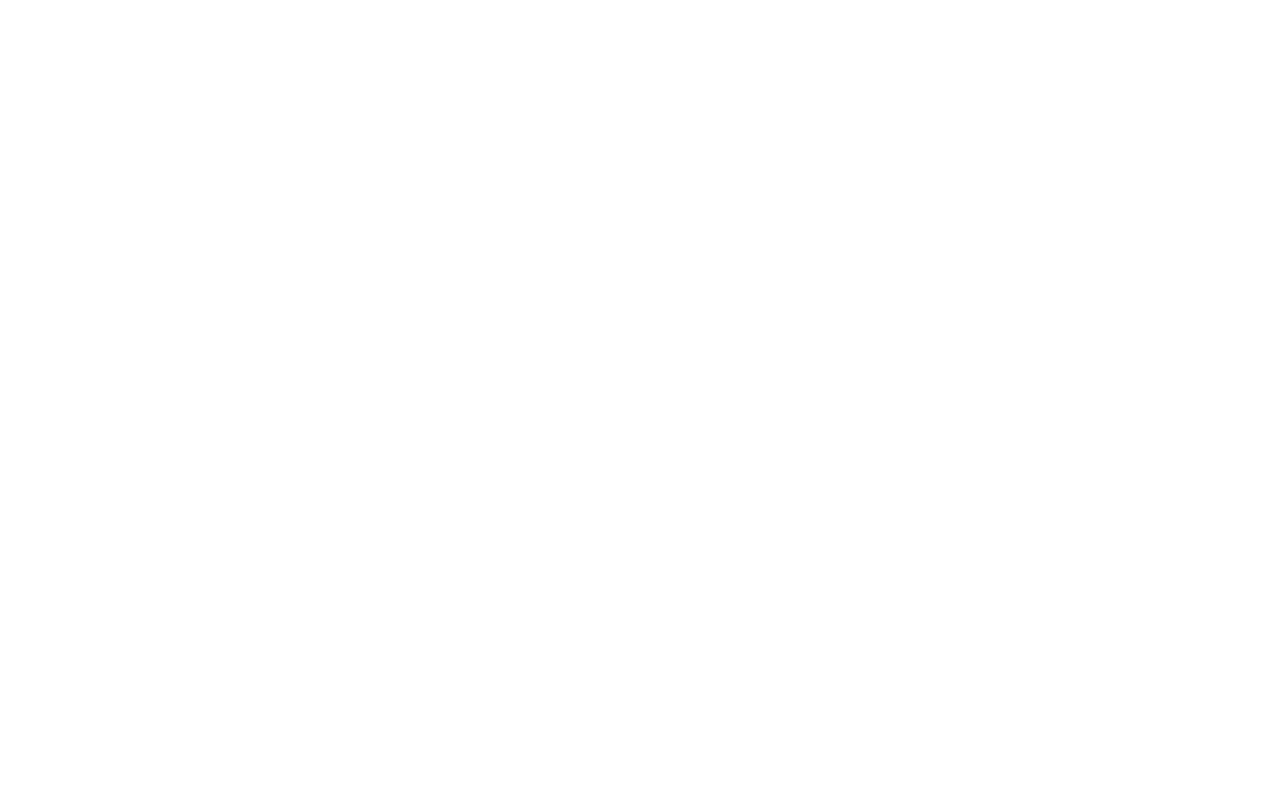
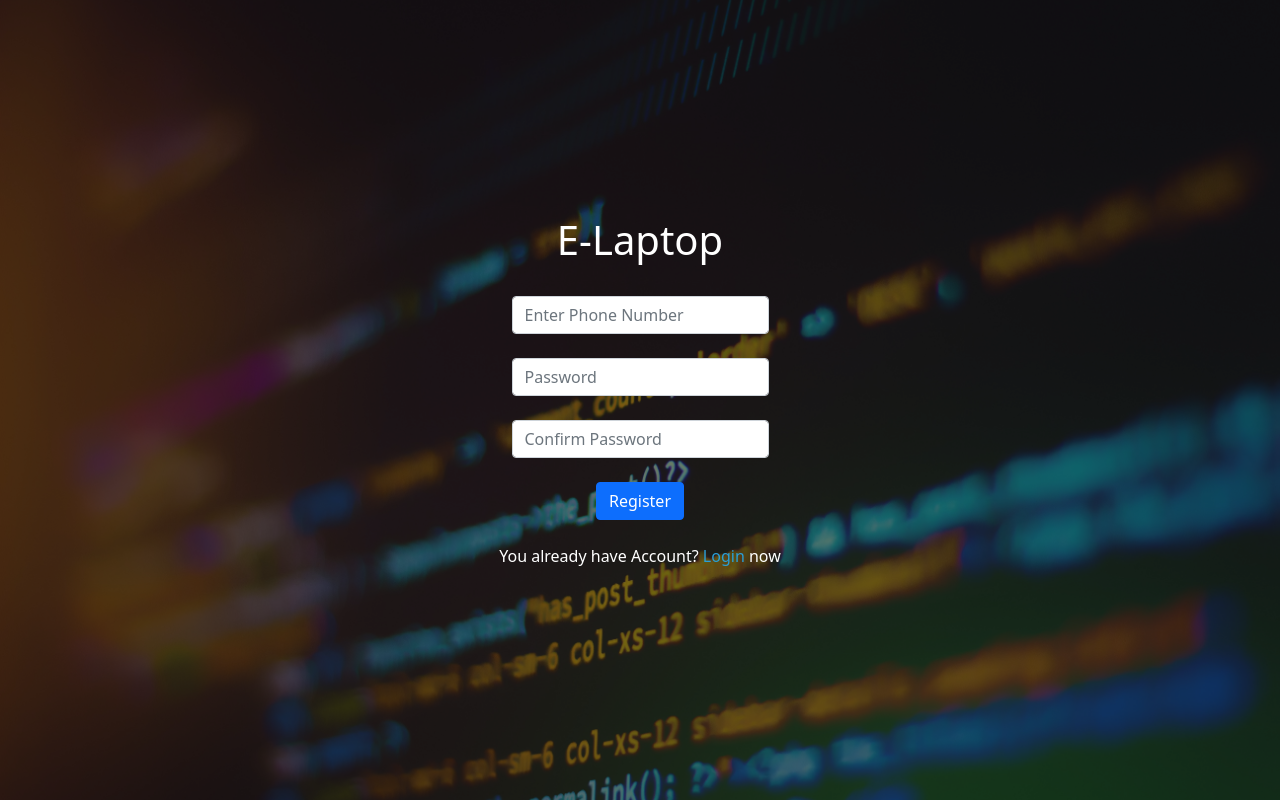
Before and after one commit to 777hanh/displayWebLaptop, a React (Create React App) app in the folder client/: page /register in a window 1280 px wide. Before the commit this address had no page. Built offline with nearby package versions, Linux system fonts and the light colour scheme.

Commit message:
complete login - 50% register - update navbarMenu

```diff
--- a/client/src/App.js
+++ b/client/src/App.js
@@ -5,6 +5,7 @@
 
 import Dashboard from './views/dashboard/dashboard'
 import Login from './views/login'
+import Register from './views/register'
 import NavigatePage from './components/layout/landing'
 
 function App() {
@@ -12,6 +13,7 @@
     <div className="App">
       <Routes>
         <Route path="/login" element={<Login />} />
+        <Route path="/register" element={<Register />} />
         <Route path="/dashboard" element={<Dashboard />} />
         <Route path="/" element={<NavigatePage />} />
       </Routes>
--- a/client/src/components/layout/navMenu.js
+++ b/client/src/components/layout/navMenu.js
@@ -1,13 +1,38 @@
-import {Link} from 'react-router-dom'
+import { Link } from 'react-router-dom'
+
+import logoutIcon from './../../assets/logout.svg'
+import { useDispatch, useSelector } from 'react-redux'
+import { LOGOUT_USER } from './../../redux/action'
+import { useNavigate } from 'react-router-dom'
 
 const NavbarMenu = () => {
 
+    const navigate = useNavigate()
+    const dispatch = useDispatch()
+    const logoutEnvent = () => {
+        dispatch(LOGOUT_USER(
+        ))
+        localStorage.removeItem('e-laptop')
+        navigate('/login')
+    }
+    const user = useSelector(state => state.user.phone)
+    // console.log(user)
+
+
     return (
+        <>
             <nav className="navbar navbar-expand-lg navbar-dark bg-dark">
                 <div className="container-fluid">
                     {/* <img src={logo} alt='logo' width='32' height='32' /> */}
                     <span className="navbar-brand ml-1">PrevLife</span>
-                <button className="navbar-toggler" type="button" data-bs-toggle="collapse" data-bs-target="#navbarColor01" aria-controls="navbarColor01" aria-expanded="false" aria-label="Toggle navigation">
+                    <button
+                        className="navbar-toggler"
+                        type="button"
+                        data-bs-toggle="collapse"
+                        data-bs-target="#navbarColor01"
+                        aria-controls="navbarColor01"
+                        aria-expanded="false"
+                        aria-label="Toggle navigation">
                         <span className="navbar-toggler-icon"></span>
                     </button>
 
@@ -23,14 +48,15 @@
                             </li>
 
                         </ul>
-                    <span className="navbar-brand nav-item" disabled>PrevLife</span>
-                    <button className="btn btn-secondary my-2 my-sm-0 nav-item" >
-                        {/* <img src={logoutIcon} alt="logout" width='24' height='16' /> */}
-                        Logout
+                        <span className="navbar-brand nav-item" disabled>{user ?'Phone: ' + user : 'anonymus'}</span>
+                        <button className="btn btn-secondary my-2 my-sm-0 nav-item" onClick={logoutEnvent} >
+                            {user ? <img src={logoutIcon} alt="logout" width='24' height='16' /> : 'Đăng nhập' }
+
                         </button>
                     </div>
                 </div>
             </nav>
+        </>
     )
 }
 
--- a/client/src/redux/action.js
+++ b/client/src/redux/action.js
@@ -11,3 +11,10 @@
         payload:data
     }
 }
+
+export const LOGOUT_USER = (data) =>{
+    return {
+        type: 'user/logoutUser',
+        payload:data
+    }
+}
--- a/client/src/redux/reducer.js
+++ b/client/src/redux/reducer.js
@@ -1,12 +1,23 @@
+import {combineReducers} from 'redux'
+
 import productReducer from '../views/dashboard/dashboardSlice'
 import userReducer from './reducer/auth'
 
-const initState = {}
 
-const rootReducer = (state = initState, action) => {
-    return {
-        productList: productReducer(state.productList, action),
-        user: userReducer(state.user, action)
-    }
-}
+////===========basic type===========
+// const initState = {}
+
+// const rootReducer = (state = initState, action) => {
+//     return {
+//         productList: productReducer(state.productList, action),
+//         user: userReducer(state.user, action)
+//     }
+// }
+
+
+////===========use combineReducer===========
+const rootReducer = combineReducers({
+    productList: productReducer,
+    user: userReducer
+})
 export default rootReducer
--- a/client/src/redux/reducer/auth.js
+++ b/client/src/redux/reducer/auth.js
@@ -12,6 +12,14 @@
                 phone: action.payload.phone
             }
 
+            case 'user/logoutUser':
+                return{
+                    ...state,
+                    isAuthenticated: false,
+                    phone:''
+                }
+
+
 
         default:
             return {
--- a/client/src/views/dashboard/dashboard.js
+++ b/client/src/views/dashboard/dashboard.js
@@ -1,9 +1,10 @@
 import Spinner from "react-bootstrap/Spinner"
 import Row from "react-bootstrap/Row"
 import Col from "react-bootstrap/Col"
+import axios from "axios"
 import { useEffect } from 'react'
 import { useSelector, useDispatch } from 'react-redux'
-import axios from "axios"
+// import { useNavigate } from 'react-router-dom';
 
 import { apiUrl } from '../../constants/apiUrl'
 import NavbarMenu from "../../components/layout/navMenu"
@@ -12,7 +13,8 @@
 
 const DashBoard = () => {
 
-
+    //useReactRouter
+    // const navigate = useNavigate()
     //dispatch
     const dispatch = useDispatch()
 
--- /dev/null
+++ b/client/src/views/register/index.js
@@ -0,0 +1,178 @@
+import React from 'react';
+import Form from 'react-bootstrap/Form'
+import axios from 'axios';
+import { Link, useNavigate, } from 'react-router-dom';
+import { useState, useEffect } from 'react';
+import { useDispatch, useSelector } from 'react-redux'
+
+import { apiUrl } from '../../constants/apiUrl'
+import { LOGIN_USER } from '../../redux/action'
+import setAuthToken from '../../utils/setAccessToken'
+// import AlertMessage from '../Layout/AlertMessage';
+
+
+
+const Register = () => {
+
+    let navigate = useNavigate()
+    const dispatch = useDispatch()
+
+    //check logged
+    useEffect(async () => {
+        const isLoged = localStorage['e-laptop']
+        if (isLoged) {
+            setAuthToken(isLoged)
+            try {
+                const req = await axios.post(`${apiUrl}/user`)
+                // console.log(req.data)
+                if (req.data.success) {
+                    navigate('/dashboard')
+                }
+                else {
+                    localStorage.removeItem('e-laptop')
+                }
+            }
+            catch (err) {
+                localStorage.removeItem('e-laptop')
+            }
+        }
+    }, [])
+
+
+    const [registerForm, setRegisterForm] = useState({
+        phone: '',
+        password: '',
+        confirmPassword: '',
+    })
+
+    const [alert, setAlert] = useState(null)
+
+    const { phone, password, confirmPassword } = registerForm
+
+    const onChangRegisterForm = event => setRegisterForm({
+        ...registerForm,
+        [event.target.name]: event.target.value
+    })
+
+    const onChangeConfirmPass = event => {
+        setRegisterForm({
+            ...registerForm,
+            confirmPassword: event.target.value
+        })
+        if (event.target.value === password) {
+            setAlert(null)
+        }
+        else {
+            setAlert({ type: 'danger', message: 'Password and Confirm Password is not equal' })
+            console.log('Password and Confirm Password is not equal')
+        }
+    }
+
+    // //Register
+    // const registerEvent = async (e) => {
+    //     e.preventDefault()
+    //     try {
+    //         // console.log(loginForm)
+    //         const response = await axios.post(`${apiUrl}/user/login`, loginForm)
+    //         // return console.log(response.data)
+    //         if (response.data.success) {
+    //             localStorage.setItem('e-laptop', response.data.accessToken)
+    //             setAuthToken(localStorage['e-laptop'])
+    //             try {
+    //                 const req = await axios.post(`${apiUrl}/user`)
+    //                 dispatch(LOGIN_USER({
+    //                     phone: req.data.user.phone
+    //                 }))
+    //                 // console.log(req.data)
+    //                 navigate(-1)
+    //             } catch (error) {
+    //                 console.log('Loi token')
+    //             }
+    //             // navigate('/dashboard')
+    //         }
+    //         else {
+    //             setAlert({ type: 'danger', message: response.data.message })
+    //             // console.log(response.data.message)
+    //         }
+    //     }
+    //     catch (err) {
+    //         console.log(err)
+    //     }
+    //     //     try {
+    //     //         const loginData = await loginUser(loginForm)
+    //     //         if (loginData.success) {
+    //     //             navigate('/dashboard')
+    //     //         }
+    //     //         else{
+    //     //             setAlert({type:'danger', message: loginData.message})
+    //     //         }
+    //     //     }
+    //     //     catch (err) {
+    //     //         console.log(err)
+    //     //     }
+    // }
+
+
+    let body = (
+        <>
+            <Form className="mt-4" >
+
+                <div className="form-group">
+                    <input
+                        type="text"
+                        className="form-control"
+                        id="phone"
+                        placeholder="Enter Phone Number"
+                        name="phone"
+                        value={phone}
+                        onChange={onChangRegisterForm}
+                    />
+                </div>
+                <div className="form-group mt-4">
+                    <input
+                        type="password"
+                        className="form-control"
+                        id="password"
+                        placeholder="Password"
+                        name="password"
+                        value={password}
+                        onChange={onChangRegisterForm}
+                    />
+                </div>
+                <div className="form-group mt-4">
+                    <input
+                        type="password"
+                        className="form-control"
+                        id="confirmPassword"
+                        placeholder="Confirm Password"
+                        name="confirmPassword"
+                        value={confirmPassword}
+                        onChange={onChangeConfirmPass}
+                    />
+                </div>
+                {/* <AlertMessage info={alert}/> */}
+                <button type="submit" className="btn btn-primary mt-4">Register</button>
+            </Form>
+            <p className="mt-4">You already have Account?
+                <Link to="/login" className="link-form-landing"> Login </Link>
+                now
+            </p>
+        </>
+    )
+    return (
+        <React.Fragment>
+
+            <div className="landing">
+                <div className="dark-overlay">
+                    <div className="landing-inner">
+                        <h1>E-Laptop</h1>
+                        {body}
+                    </div>
+                </div>
+            </div>
+
+        </React.Fragment>
+    )
+}
+
+export default Register
```
Also changed, not shown: client/public/index.html (+27 -6 lines), client/src/views/login/index.js (+36 -6 lines), client/src/assets/logout.svg (added). Lines whose indentation alone changed are shown as unchanged.
